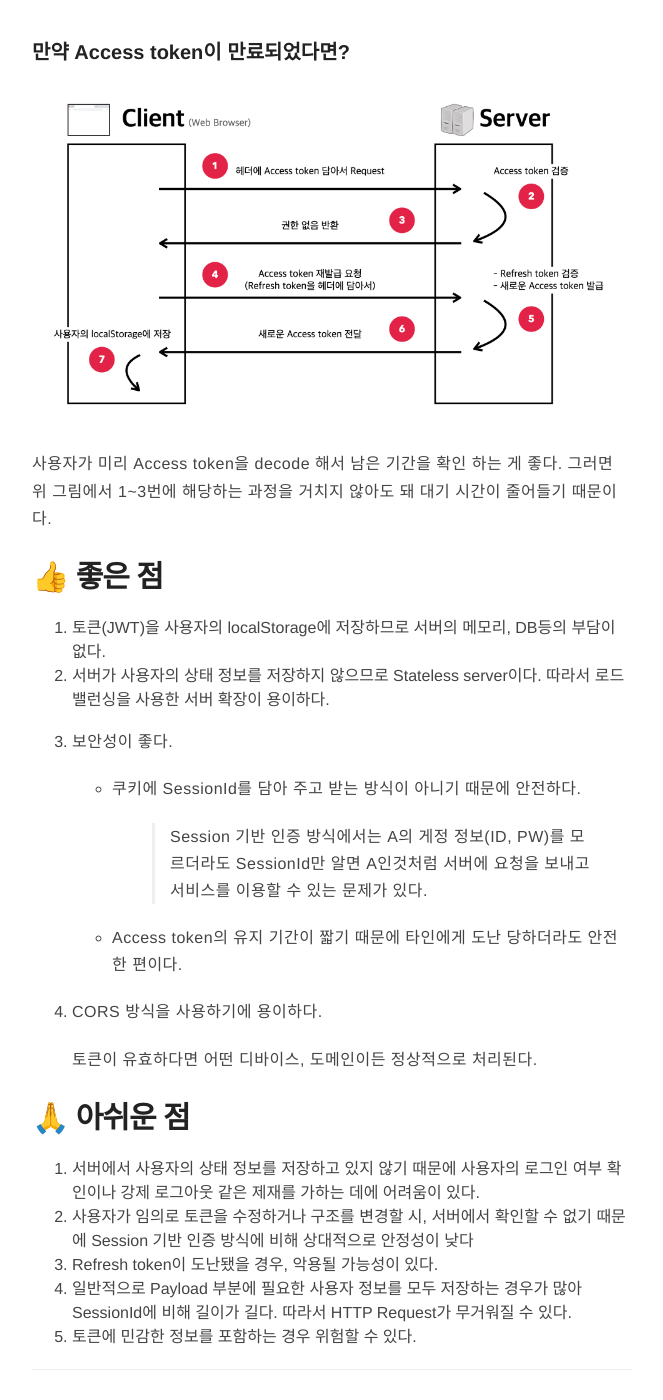
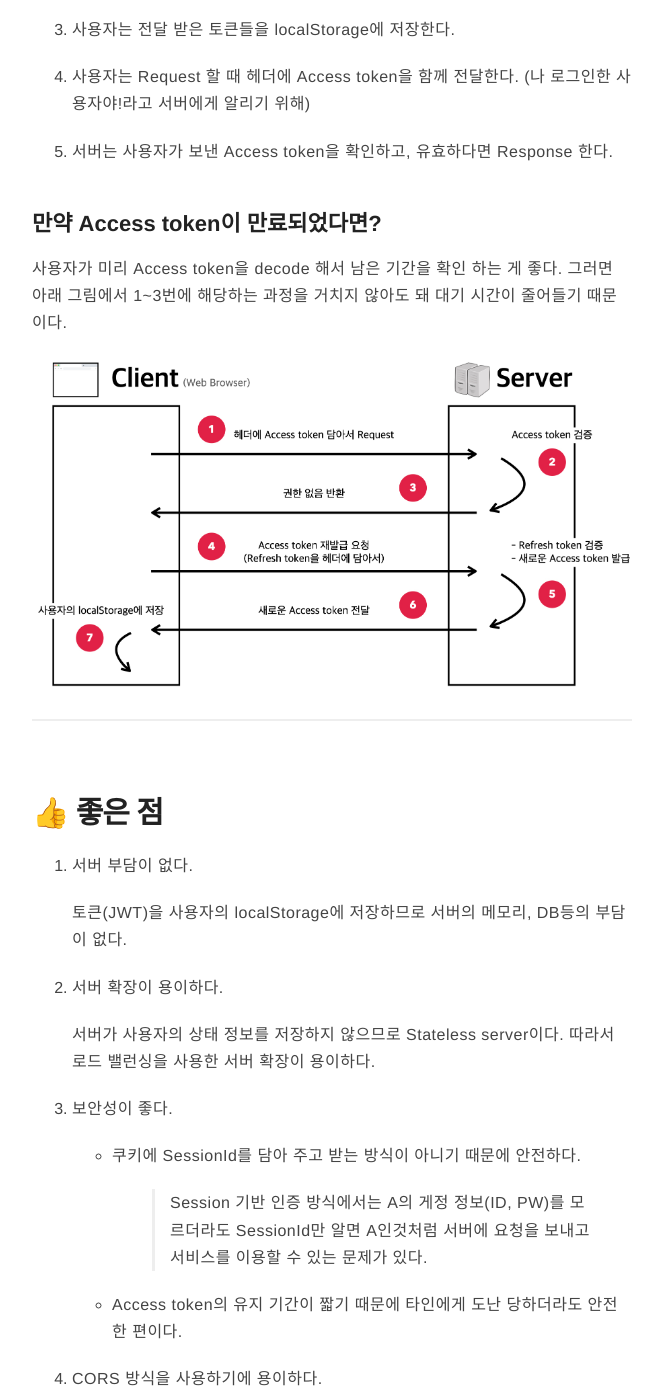
Before and after one commit to Joie-Kim/Joie-Kim.github.io, a Jekyll site: the page built from _posts/2021-02-07-JWT-Auth.markdown, in a window 1280 px wide and 1400 px high, scrolled down 2530 px. Shown: the whole window, without its empty margins (308-971 px from the left). Built offline with Jekyll 4.4.1, drawn with Linux system fonts in a browser that asks for light colours; comment, search, counter and statistics services are not loaded; some of the changed text lies outside the part shown.

Commit message:
[Update] post 내용 수정, 이미지 변경
- 단락 수정
- 이미지 크기 변경

```diff
--- a/_posts/2021-02-07-JWT-Auth.markdown
+++ b/_posts/2021-02-07-JWT-Auth.markdown
@@ -13,9 +13,7 @@ description: 배운 것을 기록하는 습관! ✍️
 
 ### 인증 방식을 알아보자 2편
 
-> 인증 방식을 알아보자 1편 : [Session 기반 인증 방식](https://joie-kim.github.io/Session-Auth/)
-
-앞서 알아본 세션 기반 인증 방식에는 다음과 같은 문제점이 있었다.
+앞서 알아본 [세션 기반 인증 방식](<(https://joie-kim.github.io/Session-Auth/)>)에는 다음과 같은 문제점이 있었다.
 
 1. 서버에 과부화를 유발한다.
 2. 서버 확장이 어려워진다.
@@ -25,9 +23,11 @@ description: 배운 것을 기록하는 습관! ✍️
 
 ---
 
+<br>
+
 # 👀 용어 정리
 
-## JWT
+## (1) JWT
 
 JWT란 JSON Web Token의 약자로 속성 정보(Claim)를 JSON 데이터 구조로 표현한 토근이며, RFC7519 표준이다. 여기서 토큰은 로그인 후 서버에서 만들어 전달하는 문자열을 뜻한다. 토큰 안에는 사용자의 로그인 정보와 해당 정보가 서버에서 발급 되었음을 증명하는 서명이 들어있다.
 
@@ -61,26 +61,44 @@ JWT는 세 파트로 나누어지고, `.`을 통해 구분한다. 아래 순서
 
 Access token이 만료되었을 때 재발급 받기 위한 인증 수단으로 사용하는 토큰이다. 평소 Request를 보낼 때는 포함되지 않으며, Access token을 재발급 하기 위한 Request에만 사용한다. 유지 기간은 Access token에 비해 길게 정하고(보통 180일 정도 설정한다.), 만료될 경우 사용자가 다시 로그인을 해 재발급 해야 한다.
 
+---
+
+<br>
+
 # ⚙️ 동작 방식
 
 ![image](/assets/210207/Token_auth.jpeg)
 
 1. 사용자가 로그인을 요청한다. ID, Password 정보가 유효하다면(DB에 저장된 값이라면), Secret key를 사용해서 Access token, Refresh token을 발급한다.
+
 2. 서버에서 Access token, Refresh token을 전달한다.
+
 3. 사용자는 전달 받은 토큰들을 localStorage에 저장한다.
+
 4. 사용자는 Request 할 때 헤더에 Access token을 함께 전달한다. (나 로그인한 사용자야!라고 서버에게 알리기 위해)
+
 5. 서버는 사용자가 보낸 Access token을 확인하고, 유효하다면 Response 한다.
 
-### 만약 Access token이 만료되었다면?
+## 만약 Access token이 만료되었다면?
+
+사용자가 미리 Access token을 decode 해서 남은 기간을 확인 하는 게 좋다. 그러면 아래 그림에서 1~3번에 해당하는 과정을 거치지 않아도 돼 대기 시간이 줄어들기 때문이다.
 
 ![image](/assets/210207/Token_auth2.jpeg)
 
-사용자가 미리 Access token을 decode 해서 남은 기간을 확인 하는 게 좋다. 그러면 위 그림에서 1~3번에 해당하는 과정을 거치지 않아도 돼 대기 시간이 줄어들기 때문이다.
+---
+
+<br>
 
 # 👍 좋은 점
 
-1. 토큰(JWT)을 사용자의 localStorage에 저장하므로 서버의 메모리, DB등의 부담이 없다.
-2. 서버가 사용자의 상태 정보를 저장하지 않으므로 Stateless server이다. 따라서 로드 밸런싱을 사용한 서버 확장이 용이하다.
+1. 서버 부담이 없다.
+
+    토큰(JWT)을 사용자의 localStorage에 저장하므로 서버의 메모리, DB등의 부담이 없다.
+
+2. 서버 확장이 용이하다.
+
+    서버가 사용자의 상태 정보를 저장하지 않으므로 Stateless server이다. 따라서 로드 밸런싱을 사용한 서버 확장이 용이하다.
+
 3. 보안성이 좋다.
 
     - 쿠키에 SessionId를 담아 주고 받는 방식이 아니기 때문에 안전하다.
@@ -93,13 +111,21 @@ Access token이 만료되었을 때 재발급 받기 위한 인증 수단으로
 
     토큰이 유효하다면 어떤 디바이스, 도메인이든 정상적으로 처리된다.
 
+<br>
+
 # 🙏 아쉬운 점
 
 1. 서버에서 사용자의 상태 정보를 저장하고 있지 않기 때문에 사용자의 로그인 여부 확인이나 강제 로그아웃 같은 제재를 가하는 데에 어려움이 있다.
-2. 사용자가 임의로 토큰을 수정하거나 구조를 변경할 시, 서버에서 확인할 수 없기 때문에 Session 기반 인증 방식에 비해 상대적으로 안정성이 낮다
+
+2. 사용자가 임의로 토큰을 수정하거나 구조를 변경할 시, 서버에서 확인할 수 없기 때문에 Session 기반 인증 방식에 비해 상대적으로 안정성이 낮다.
+
 3. Refresh token이 도난됐을 경우, 악용될 가능성이 있다.
+
 4. 일반적으로 Payload 부분에 필요한 사용자 정보를 모두 저장하는 경우가 많아 SessionId에 비해 길이가 길다. 따라서 HTTP Request가 무거워질 수 있다.
+
 5. 토큰에 민감한 정보를 포함하는 경우 위험할 수 있다.
+
+<br>
 
 ---
 
```
Also changed, not shown: other parts of _posts/2021-02-07-JWT-Auth.markdown (+1 -1 lines), _posts/2021-02-06-Session-Auth.markdown (+10 -1 lines), assets/210206/Session_auth.jpeg, assets/210207/Token_auth.jpeg, assets/210207/Token_auth2.jpeg.
